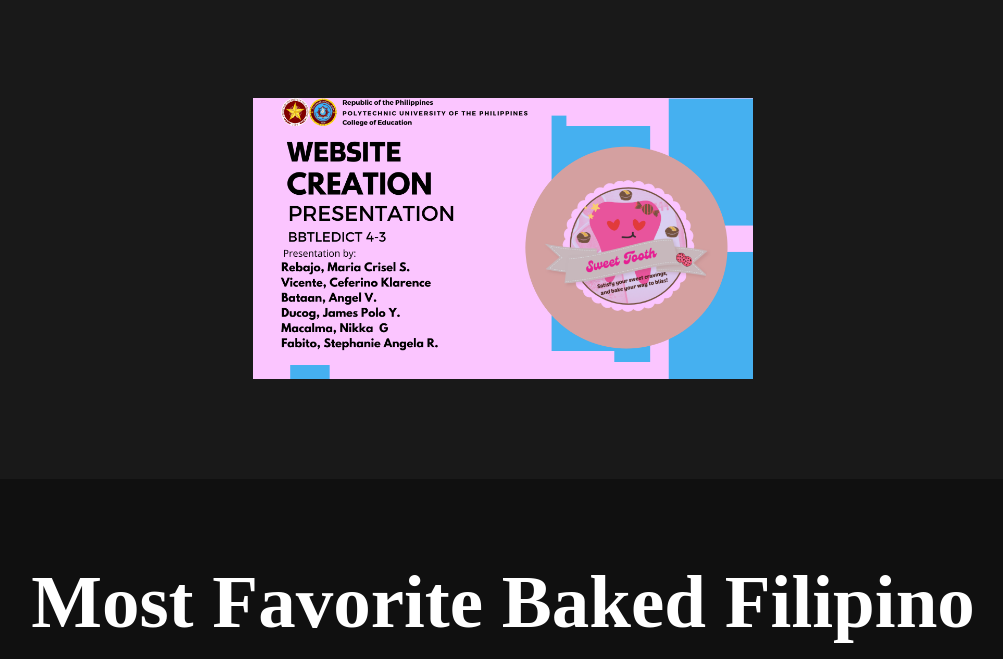
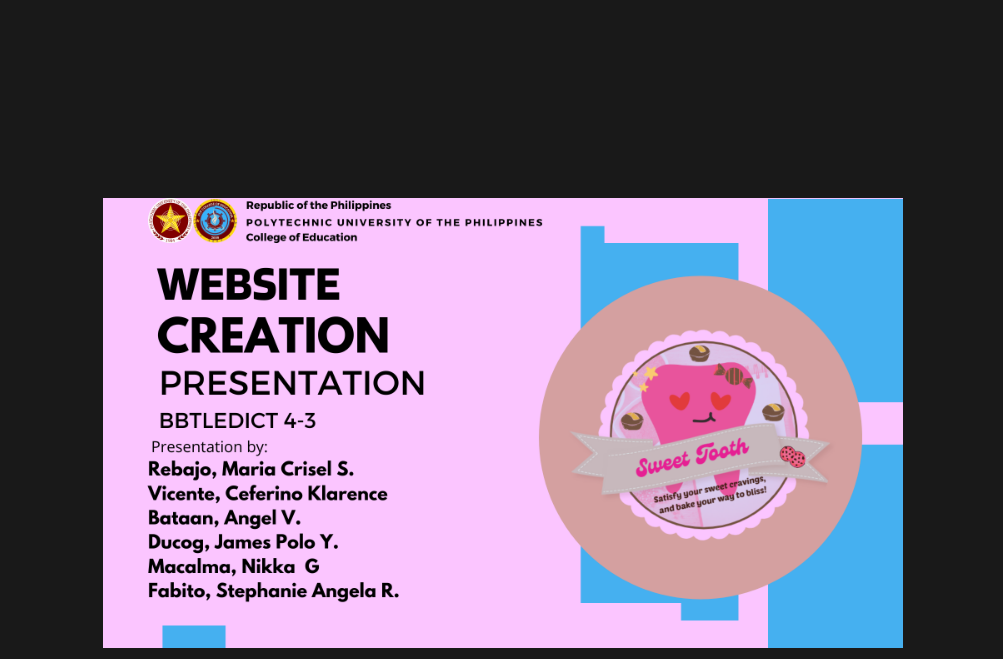
Before and after one commit to RencyTut/Sweet-Tooth-4-3, a plain HTML site: page index.html in a window 1280 px wide. Shown: the part 1432-2091 px from the top of the page, without its empty margins (137-1140 px from the left). Drawn offline with Linux system fonts and the light colour scheme; a web font is replaced by a local one.

Commit message:
Update style_2.css

```diff
--- a/resource/css/style_2.css
+++ b/resource/css/style_2.css
@@ -211,13 +211,13 @@
 
 		.magic {
 			width: 100%;
-			padding 100px 0px;
+			padding: 100px 0px;
 			background-color: #191919;
 		}
 
 		.magic img {
 			height: auto;
-			width: 500px;
+			width: 800px;
 			padding: 100px 0px;
 		}
 
```
